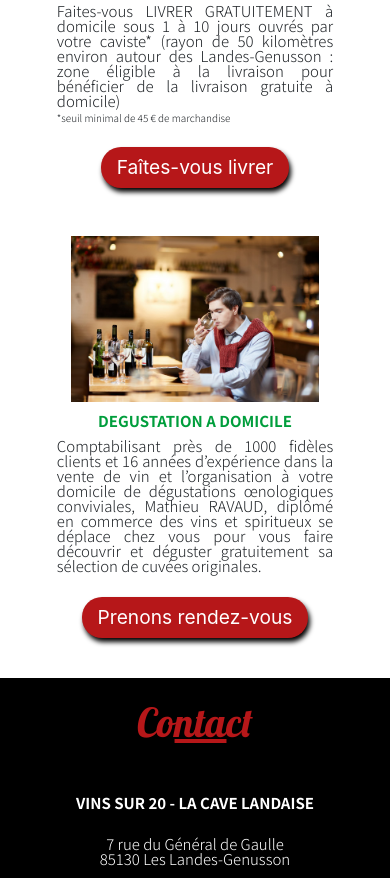
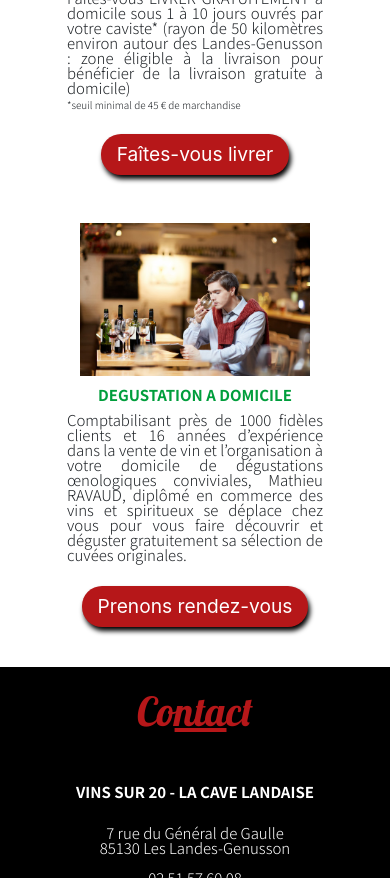
Before and after one commit to graphcontact/vins, a plain HTML site: page index.html in a window 390 px wide. Shown: the part 3111-3989 px from the top of the page. Drawn offline with nearby package versions, Linux system fonts and the light colour scheme.

Commit message:
validation avant correction

```diff
--- a/css/style.css
+++ b/css/style.css
@@ -66,6 +66,10 @@ h1 {
     margin: 0 auto;
     justify-content: center;
     align-items: center;
+}
+
+.btn-degustation {
+    left: 10%;
 }
 
 .btn-contact {
@@ -174,7 +178,7 @@ header {
     justify-content: center;
     align-items: center;
     align-content: center;
-    width: 95%
+    width: 92%
 }
 
 .degustation {
@@ -193,6 +197,7 @@ header {
 .seuil {
     font-size: 15px
 }
+
 
 
 /* **** FOOTER *****
@@ -338,6 +343,9 @@ select {
         font-size: 10px;
     }
 
+    .btn-degustation {
+    left: 0%;
+}
     /* ***contact*** */
 
     .form {
--- a/index.html
+++ b/index.html
@@ -225,7 +225,7 @@
 
 
                         <div class="row">
-                            <div class="col text-center">
+                            <div class="col text-center btn-degustation">
                                 <a href="index4.html" target="_blank"><button class="text-center justify-content-center mt-4 mb-4 btn" id="btn-services">Prenons rendez-vous</button></a>
                             </div>
                         </div>
```
